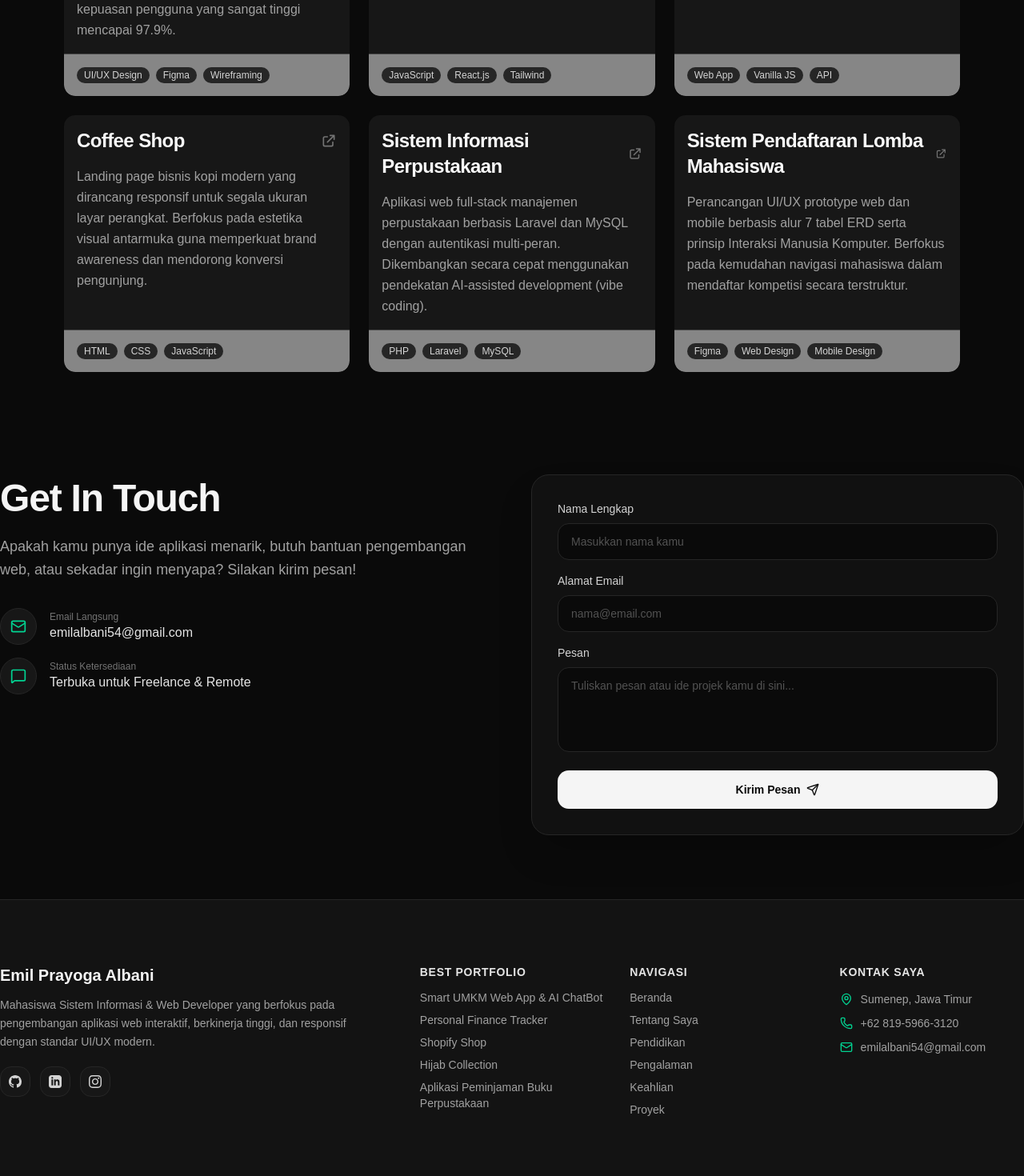
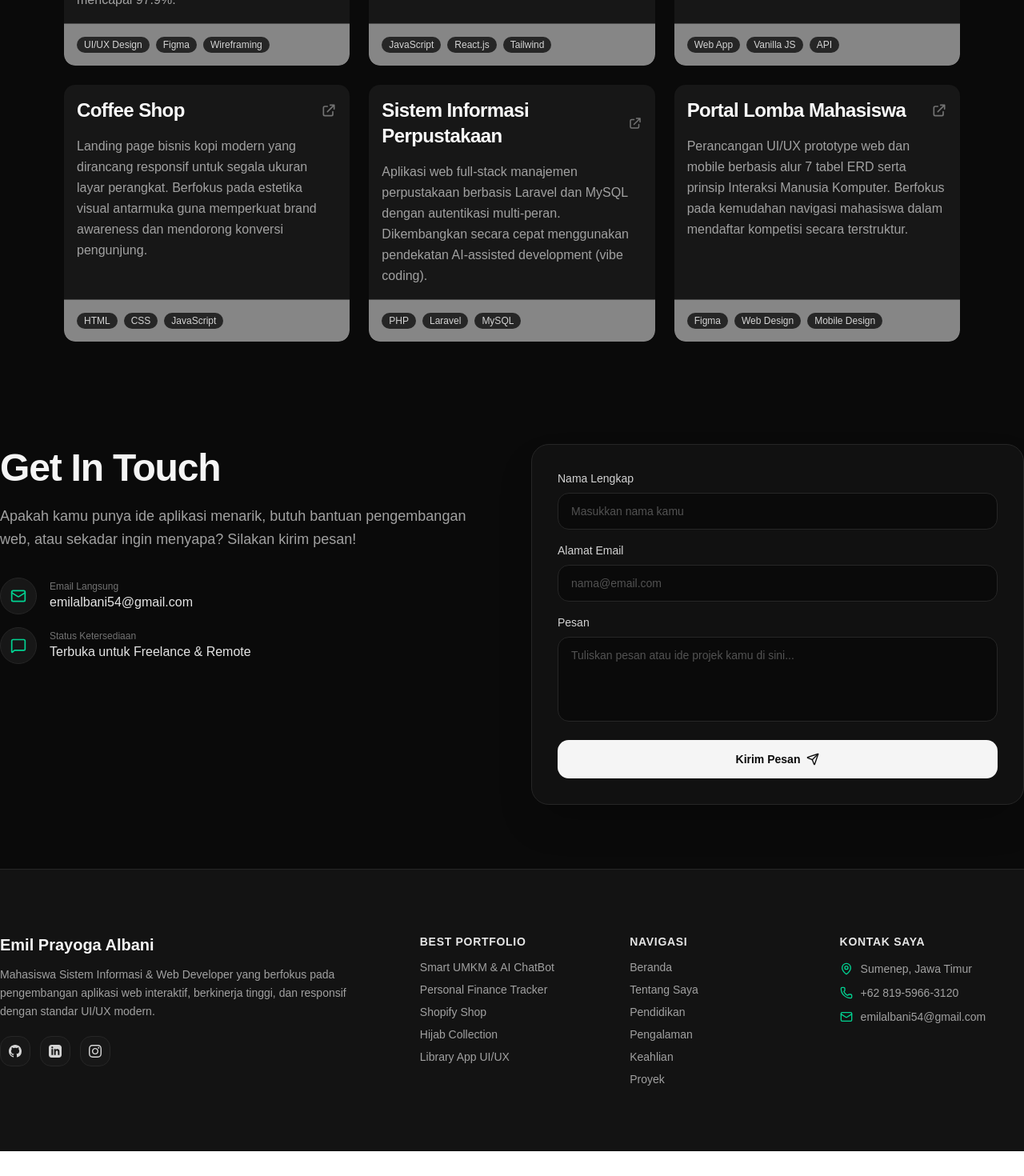
Before and after one commit to emil-prayoga/portfolio-emil, a Next.js app: page / in a window 1280 px wide. Shown: the part 4040-5510 px from the top of the page at 80% size. After the commit the page ends 5479 px from the top, so only its background shows below. Built offline with nearby package versions, Linux system fonts and the light colour scheme; no server answers.

Commit message:
ubah judul proyek dan footer

```diff
--- a/components/ContactFooterSection.tsx
+++ b/components/ContactFooterSection.tsx
@@ -220,11 +220,11 @@ export default function ContactFooterSection() {
               <h2 className="font-bold text-sm uppercase tracking-wider text-neutral-200 mb-3">Best Portfolio</h2>
               <nav>
                 <ul className="flex flex-col gap-2 text-sm">
-                  <li><a href="https://firhijab.vercel.app/" className="hover:text-emerald-400 transition-colors">Smart UMKM Web App & AI ChatBot</a></li>
+                  <li><a href="https://firhijab.vercel.app/" className="hover:text-emerald-400 transition-colors">Smart UMKM & AI ChatBot</a></li>
                   <li><a href="https://emilabs-financial-dashboard.vercel.app/" className="hover:text-emerald-400 transition-colors">Personal Finance Tracker</a></li>
                   <li><a href="https://shopify-shop-emilabs.vercel.app/" className="hover:text-emerald-400 transition-colors">Shopify Shop</a></li>
                   <li><a href="https://firhijab.vercel.app/" className="hover:text-emerald-400 transition-colors">Hijab Collection</a></li>
-                  <li><a href="https://www.figma.com/design/5OVVErhO9TDjsBtTAt4Mh6/Final-Project?node-id=9278-644&t=mzbqYItNsu6zl0Xt-1" className="hover:text-emerald-400 transition-colors">Aplikasi Peminjaman Buku Perpustakaan</a></li>
+                  <li><a href="https://www.figma.com/design/5OVVErhO9TDjsBtTAt4Mh6/Final-Project?node-id=9278-644&t=mzbqYItNsu6zl0Xt-1" className="hover:text-emerald-400 transition-colors">Library App UI/UX</a></li>
                 </ul>
               </nav>
             </div>
--- a/src/data/projects.js
+++ b/src/data/projects.js
@@ -1,7 +1,7 @@
 export const personalProjects = [
   {
     id: 9,
-    title: "Smart UMKM Web App & AI ChatBot",
+    title: "Smart UMKM & AI ChatBot",
     description: "Web mobile-first dengan Next.js, Supabase, dan Tailwind CSS v4 berdesain drawer sidebar ala Gmail. Mengintegrasikan Groq AI API secara interaktif untuk analisis strategi bisnis UMKM secara otomatis.",
     tags: ["Next.js", "AI Integration", "Tailwind CSS"],
     link: "https://smart-umkm-sigma.vercel.app/",
@@ -22,7 +22,7 @@ export const personalProjects = [
   },
   {
     id: 6,
-    title: "Aplikasi Peminjaman Buku Perpustakaan",
+    title: "Library App UI/UX",
     description: "Merancang wireframe dan interactive prototype aplikasi seluler menggunakan pendekatan User Centered Design (UCD). Hasil pengujian desain menghasilkan skor kepuasan pengguna yang sangat tinggi mencapai 97.9%.",
     tags: ["UI/UX Design", "Figma", "Wireframing"],
     link: "https://www.figma.com/design/5OVVErhO9TDjsBtTAt4Mh6/Final-Project?node-id=9278-644&t=mzbqYItNsu6zl0Xt-1",
@@ -57,7 +57,7 @@ export const personalProjects = [
   },
   {
     id: 1,
-    title: "Sistem Pendaftaran Lomba Mahasiswa",
+    title: "Portal Lomba Mahasiswa",
     description: "Perancangan UI/UX prototype web dan mobile berbasis alur 7 tabel ERD serta prinsip Interaksi Manusia Komputer. Berfokus pada kemudahan navigasi mahasiswa dalam mendaftar kompetisi secara terstruktur.",
     tags: ["Figma", "Web Design", "Mobile Design"],
     link: "https://www.figma.com/design/2ZFGEhLykuVWlVfGZCIiIv/Sistem-Pendaftaran-Lomba-Mahasiswa?node-id=0-1&t=fDQF0hsJDgZU6Anw-1",
```
